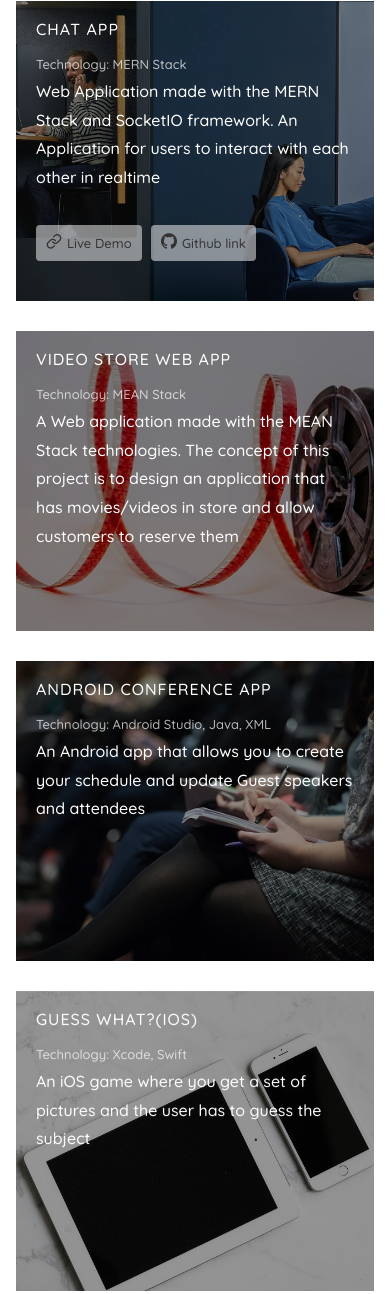
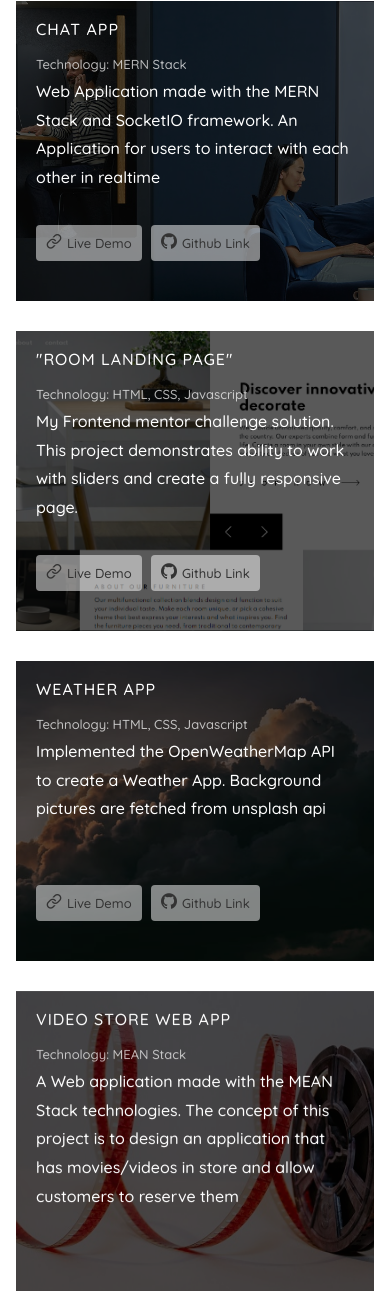
Before and after one commit to A-Harry/myportfolio, a plain HTML site: page index.html in a window 390 px wide. Shown: the part 5751-7045 px from the top of the page. Drawn offline with nearby package versions, Linux system fonts and the light colour scheme; files whose address does not match are found by name; a web font is replaced by a local one.

Commit message:
updated projects section

```diff
--- a/css/style.css
+++ b/css/style.css
@@ -1024,7 +1024,7 @@ body.offcanvas {
     @media screen and (max-width: 768px) {
       .project .desc {
         opacity: 1;
-        background: rgba(0, 0, 0, 0.4); }
+        background: rgba(0, 0, 0, 0.65); }
         .project .desc h3 {
           font-style: 28px;
           -webkit-transform: translate3d(0, 0, 0);
--- a/index.html
+++ b/index.html
@@ -321,13 +321,49 @@ Copyright &copy;<script>document.write(new Date().getFullYear());</script> All r
 										</p>
 										<p class="icon">
 											<span><a target="_blank" rel="noopener noreferrer" href="https://peaceful-react-chat.netlify.app"><i class="icon-link2"></i>Live Demo</a></span>
-											<span><a target="_blank" rel="noopener noreferrer" href="https://github.com/a-harry/ReactChatApp2"><i class="icon-github"></i>Github link</a></span>
+											<span><a target="_blank" rel="noopener noreferrer" href="https://github.com/a-harry/ReactChatApp2"><i class="icon-github"></i>Github Link</a></span>
 										</p>
 									</div>
 								</div>
 							</div>
 						</div>
 						<div class="col-md-6 animate-box" data-animate-effect="fadeInLeft">
+							<div class="project" style="background-image: url(images/custom-images/Room_homepage_desktop.png);">
+								<div class="desc">
+									<div class="con">
+										<h3><a href="#">"Room Landing Page"</a></h3>
+										<span>Technology: HTML, CSS, Javascript</span>
+										<p>My Frontend mentor challenge solution. This project demonstrates ability to work with sliders and
+											create a fully responsive page.
+										</p>
+										<p class="icon">
+											<span><a href="http://a-harry.github.io/Room_Homepage" target="_blank" rel="noopener noreferrer"><i class="icon-link2"></i>Live Demo</a></span>
+											<span><a href="http://github.com/a-harry/Room_Homepage" target="_blank" rel="noopener noreferrer"><i class="icon-github"></i>Github Link</a></span>
+										</p>
+									</div>
+								</div>
+							</div>
+						</div>
+						<div class="col-md-6 animate-box" data-animate-effect="fadeInTop">
+							<div class="project" style="background-image: url(images/custom-images/tim-mossholder-weather-unsplash.jpg);">
+								<div class="desc">
+									<div class="con">
+										<h3><a href="#">Weather App</a></h3>
+										<span>Technology: HTML, CSS, Javascript</span>
+										<p>
+											Implemented the OpenWeatherMap API to create a Weather App. Background pictures are fetched from
+											unsplash api
+										</p>
+										<p class="icon">
+											<span><a href="http://a-harry.github.io/WeatherApp" target="_blank" rel="noopener noreferrer"><i class="icon-link2"></i>Live Demo</a></span>
+											<span><a href="http://github.com/a-harry/WeatherApp" target="_blank" rel="noopener noreferrer"><i class="icon-github"></i>Github Link</a></span>
+										</p>
+									</div>
+								</div>
+							</div>
+
+						</div>
+						<div class="col-md-6 animate-box" data-animate-effect="fadeInBottom">
 							<div class="project" style="background-image: url(images/custom-images/denise-jans-video-unsplash.jpg);">
 								<div class="desc">
 									<div class="con">
@@ -343,40 +379,13 @@ Copyright &copy;<script>document.write(new Date().getFullYear());</script> All r
 								</div>
 							</div>
 						</div>
-						<div class="col-md-6 animate-box" data-animate-effect="fadeInTop">
+						<div class="col-md-6 animate-box" data-animate-effect="fadeInLeft">
 							<div class="project" style="background-image: url(images/custom-images/climate-reality-conference-unsplash.jpg);">
 								<div class="desc">
 									<div class="con">
 										<h3><a href="#">Android Conference App</a></h3>
 										<span>Technology: Android Studio, Java, XML</span>
 										<p>An Android app that allows you to create your schedule and update Guest speakers and attendees</p>
-										<p class="icon">
-										</p>
-									</div>
-								</div>
-							</div>
-						</div>
-						<div class="col-md-6 animate-box" data-animate-effect="fadeInBottom">
-							<div class="project" style="background-image: url(images/custom-images/lauren-mancke-iOS-unsplash.jpg);">
-								<div class="desc">
-									<div class="con">
-										<h3><a href="#">Guess What?(iOS)</a></h3>
-										<span>Technology: Xcode, Swift</span>
-										<p>An iOS game where you get a set of pictures and the user has to guess the subject</p>
-										<p class="icon">
-										</p>
-									</div>
-								</div>
-							</div>
-						</div>
-						<div class="col-md-6 animate-box" data-animate-effect="fadeInLeft">
-							<div class="project" style="background-image: url(images/img-5.jpg);">
-								<div class="desc">
-									<div class="con">
-										<h3><a href="#">"Need a hand?"</a></h3>
-										<span>Technology: PHP</span>
-										<p>A web application where people around the world can post a job in a location and responders
-											can help them for some quick cash.</p>
 										<p class="icon">
 										</p>
 									</div>
```
Also changed, not shown: images/custom-images/Room_homepage_desktop.png (added), images/custom-images/tim-mossholder-weather-unsplash.jpg (added).
